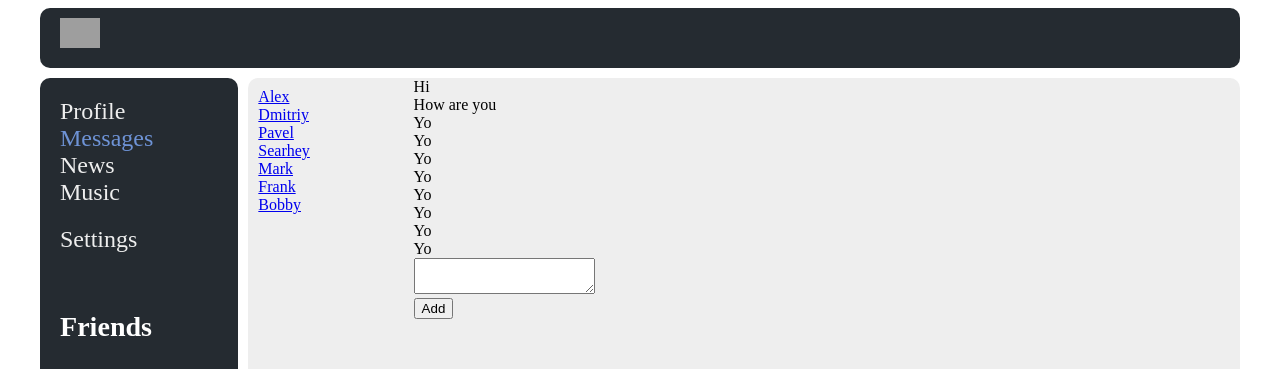
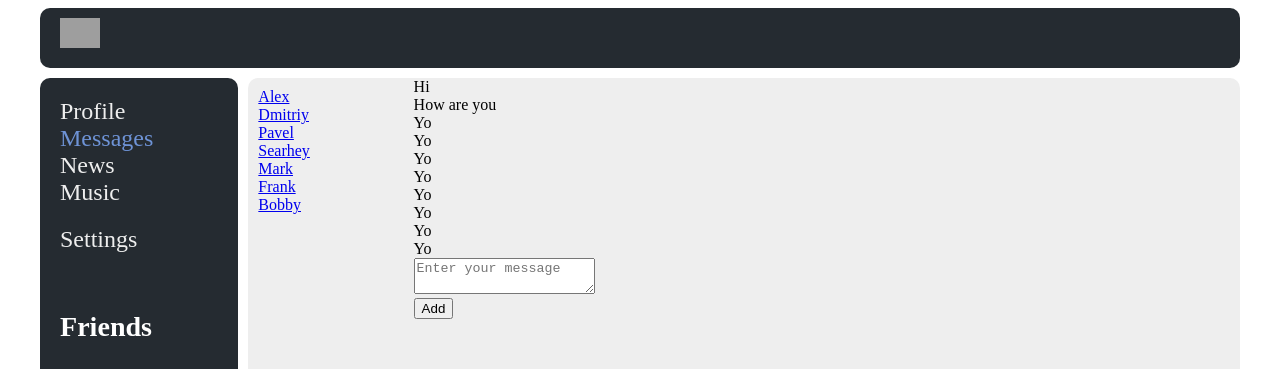
Before and after one commit to alexandr0011/Social_Network, a React (Create React App) app: page /dialogs in a window 1280 px wide. Shown: the top 369 px of the page. Built offline with nearby package versions, Linux system fonts and the light colour scheme; grey boxes are pictures that could not be loaded.

Commit message:
revision add message function

```diff
--- a/src/Components/Dialogs/Dialogs.js
+++ b/src/Components/Dialogs/Dialogs.js
@@ -2,6 +2,7 @@ import s from './Dialogs.module.css'
 import {DialogItem} from "./DialogItem/DialogsItem";
 import {Message} from "./Message/Message";
 import React from "react";
+import {sendMessageActionCreator, updateNewMessageTextActionCreator} from "../../redux/state";
 
 export const Dialogs = (props) => {
 
@@ -13,15 +14,15 @@ export const Dialogs = (props) => {
         return <Message message={item.message}/>
     });
 
-    const text = React.createRef();
+    const newMessageText = props.state.newMessagesText;
 
     const addMessage = () => {
-        props.dispatch({type: 'ADD-MESSAGE'});
+        props.dispatch(sendMessageActionCreator());
     }
 
-    const onMessageChange = () => {
-        const message = text.current.value;
-        props.dispatch({type: 'UPDATE-NEW-MESSAGE-TEXT', newText: message});
+    const onNewMessageChange = (event) => {
+        const message = event.target.value;
+        props.dispatch(updateNewMessageTextActionCreator(message));
     }
 
     return (
@@ -32,11 +33,14 @@ export const Dialogs = (props) => {
 
             </div>
             <div className={s.messages}>
-
-                {messagesDataElements}
-                <textarea onChange={onMessageChange}
-                          ref={text}
-                          value={props.state.newMessagesText}/>
+                <div>
+                    {messagesDataElements}
+                </div>
+                <div>
+                    <textarea onChange={onNewMessageChange}
+                              value={newMessageText}
+                              placeholder='Enter your message'/>
+                </div>
                 <div>
                     <button onClick={addMessage}>Add</button>
                 </div>
--- a/src/redux/state.js
+++ b/src/redux/state.js
@@ -92,13 +92,26 @@ export const store = {
 
 export const addPostActionCreator = () => {
     return {
-        type: 'ADD-POST'
+        type: ADD_POST
     }
 }
 
 export const updateNewPostTextActionCreator = (text) => {
     return {
-        type: 'UPDATE-NEW-POST-TEXT',
+        type: UPDATE_NEW_POST_TEXT,
         newText: text
     }
 }
+
+export const sendMessageActionCreator = () => {
+    return {
+        type: ADD_MESSAGE
+    }
+}
+
+export const updateNewMessageTextActionCreator = (text) => {
+    return {
+        type: UPDATE_NEW_MESSAGE_TEXT,
+        newText: text
+    }
+}
```
